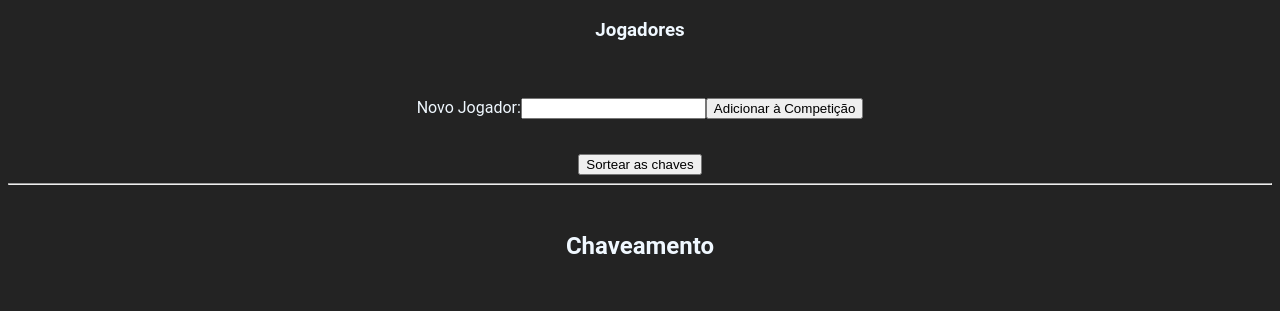
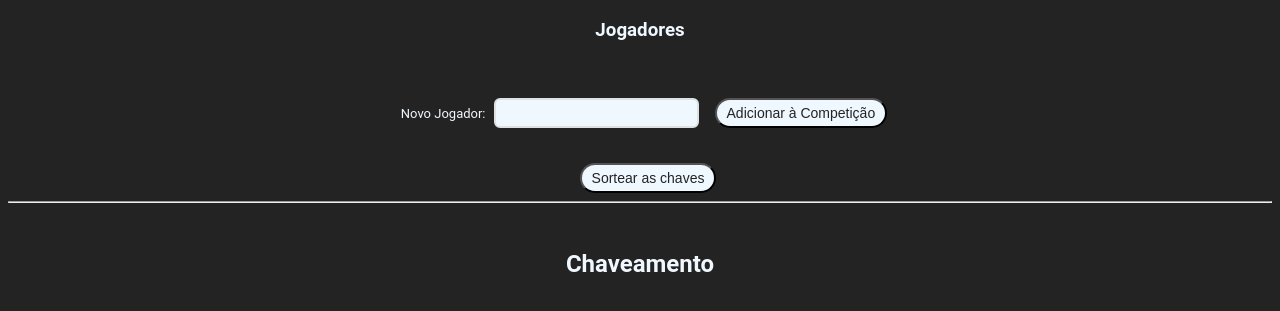
Before and after one commit to nicolasvondolinger/prizeDraw, a plain HTML site: page index.html in a window 1280 px wide. Shown: the part 89-400 px from the top of the page. Drawn offline with Linux system fonts and the light colour scheme.

Commit message:
Update style.css

```diff
--- a/style.css
+++ b/style.css
@@ -14,3 +14,46 @@ li {
 ul{
   padding-right: 0;
 }
+
+.input label {
+  padding: .5rem;
+  font-size: 13px;
+}
+
+button {
+  margin-left: 1rem;
+  padding: 5px 10px;
+  border-radius: 1rem;
+  background-color: aliceblue;
+  color: #232323;
+  font-size: 14px;
+  transition: .4s;
+}
+
+button:hover {
+  cursor: pointer;
+  background-color: transparent;
+  color: aliceblue;
+  border-color: #A4F5B4;
+}
+
+.input input {
+  background-color: transparent;
+  color: aliceblue;
+  font-size: 14px;
+  border-radius: 6px;
+  line-height: 1.5;
+  padding: 5px 10px;
+  transition: box-shadow 100ms ease-in, border 100ms ease-in, background-color 100ms ease-in;
+  border: 2px solid #dee1e2;
+  background: aliceblue;
+  height: 16px;
+}
+
+.input input:hover {
+  border: 2px solid #A4F5B4;
+}
+.input input:focus{
+  border-color: #A4F5B4;
+  background: transparent;
+}
```
